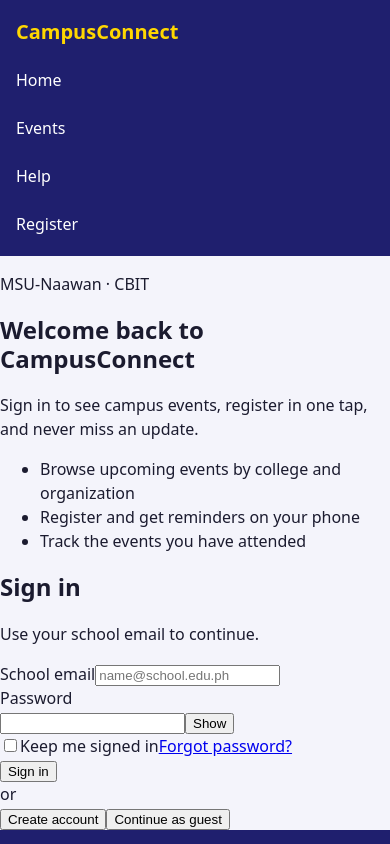
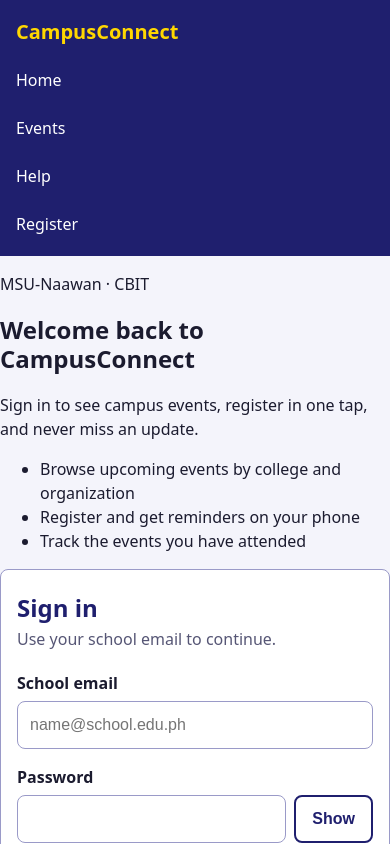
Before and after one commit to kenestrada-hub/CCC181-week10-group10, a React (Vite) app in the folder ccc181-week10-login-starter/: page / in a window 390 px wide. Shown: the top 844 px of the page. Built offline with nearby package versions, Linux system fonts and the light colour scheme.

Commit message:
form: stacked 48px fields and full-width buttons on phones

```diff
--- a/ccc181-week10-login-starter/src/styles/form.css
+++ b/ccc181-week10-login-starter/src/styles/form.css
@@ -1,6 +1,6 @@
 /* =======================================================================
    MEMBER 3  |  form.css  |  Login card, form fields, buttons (Flexbox)
-   Branch: feature/form-<lastname>
+   Branch: feature/form-magsayo
    -----------------------------------------------------------------------
    MOBILE-FIRST RULES
    1. Write the PHONE styles first, with NO media query.
@@ -62,6 +62,201 @@
    TODO .alt-actions          display: flex; flex-direction: column; gap 0.5rem
    -------------------------------------------------------------------- */
 
+/* --- CARD -------------------------------------------------------------- */
+.login-card {
+  width: 100%;
+  background: var(--surface);
+  border: 1px solid var(--border);
+  border-radius: var(--radius);
+  padding: 1.5rem 1rem;
+}
+
+.login-card__title {
+  margin: 0 0 0.25rem;
+  font-size: 1.5rem;
+  color: var(--navy);
+}
+
+.login-card__subtitle {
+  margin: 0 0 1.25rem;
+  color: var(--muted);
+}
+
+/* --- FORM -------------------------------------------------------------- */
+.login-form {
+  display: flex;
+  flex-direction: column;
+  gap: 1rem;
+}
+
+.form-field {
+  display: flex;
+  flex-direction: column;
+  gap: 0.375rem;
+}
+
+.form-field label {
+  font-weight: 600;
+}
+
+.form-field input {
+  width: 100%;
+  min-width: 0;                 /* lets the password input shrink beside Show */
+  min-height: 48px;
+  padding-inline: 0.75rem;
+  font-size: 1rem;              /* 16px — prevents iOS zoom on focus */
+  border: 1px solid var(--border);
+  border-radius: var(--radius);
+  background: var(--surface);
+  color: var(--ink);
+}
+
+.form-field input:focus-visible {
+  outline: 3px solid var(--gold);
+  outline-offset: 0;
+}
+
+.password-row {
+  display: flex;
+  gap: 0.5rem;
+}
+
+.password-row input {
+  flex: 1;
+  min-width: 0;
+}
+
+.form-error {
+  margin: 0;
+  font-size: 0.875rem;
+  color: var(--error);
+}
+
+.form-success {
+  padding: 0.75rem;
+  color: var(--success);
+  background: #e7f6ec;
+  border-radius: var(--radius);
+  margin: 0;
+  overflow-wrap: anywhere;      /* long email can't cause sideways scrolling */
+}
+
+/* --- OPTIONS ROW (stacked on phone) ------------------------------------ */
+.form-options {
+  display: flex;
+  flex-direction: column;
+}
+
+.checkbox {
+  display: flex;
+  align-items: center;
+  gap: 0.5rem;
+  min-height: 48px;
+}
+
+.checkbox input {
+  width: 1.5rem;
+  height: 1.5rem;
+  margin: 0;
+  cursor: pointer;
+}
+
+.link {
+  display: inline-flex;
+  align-items: center;
+  min-height: 48px;
+  color: var(--navy);
+  font-weight: 700;
+  text-decoration: none;
+}
+
+.link:hover,
+.link:focus-visible {
+  color: var(--navy-hover);
+  text-decoration: underline;
+}
+
+/* --- BUTTONS ----------------------------------------------------------- */
+.btn {
+  display: inline-flex;
+  align-items: center;
+  justify-content: center;
+  min-height: 48px;
+  padding-inline: 1rem;
+  font-size: 1rem;
+  font-weight: 700;
+  border: 2px solid var(--navy);
+  border-radius: var(--radius);
+  cursor: pointer;
+  text-decoration: none;
+  background: transparent;
+  color: var(--navy);
+}
+
+.btn:focus-visible {
+  outline: 3px solid var(--gold);
+  outline-offset: 2px;
+}
+
+.btn--primary {
+  width: 100%;
+  background: var(--navy);
+  color: #fff;
+  border-color: var(--navy);
+}
+
+.btn--primary:hover,
+.btn--primary:focus-visible {
+  background: var(--navy-hover);
+  border-color: var(--navy-hover);
+}
+
+.btn--secondary {
+  width: 100%;
+  background: var(--surface);
+  color: var(--navy);
+}
+
+.btn--secondary:hover,
+.btn--secondary:focus-visible {
+  background: #e8e8f7;
+}
+
+.toggle-password {
+  min-width: 4.5rem;
+  background: var(--surface);
+  color: var(--navy);
+  border-color: var(--navy);
+}
+
+.toggle-password:hover,
+.toggle-password:focus-visible {
+  background: #e8e8f7;
+}
+
+/* --- DIVIDER AND ALTERNATIVE ACTIONS ----------------------------------- */
+.login-card__divider {
+  display: flex;
+  align-items: center;
+  gap: 0.75rem;
+  margin: 1.25rem 0;
+  color: var(--muted);
+}
+
+.login-card__divider::before,
+.login-card__divider::after {
+  content: '';
+  flex: 1;
+  height: 1px;
+  background: var(--border);
+}
+
+.alt-actions {
+  display: flex;
+  flex-direction: column;
+  gap: 0.5rem;
+}
+
 
 
 
```
